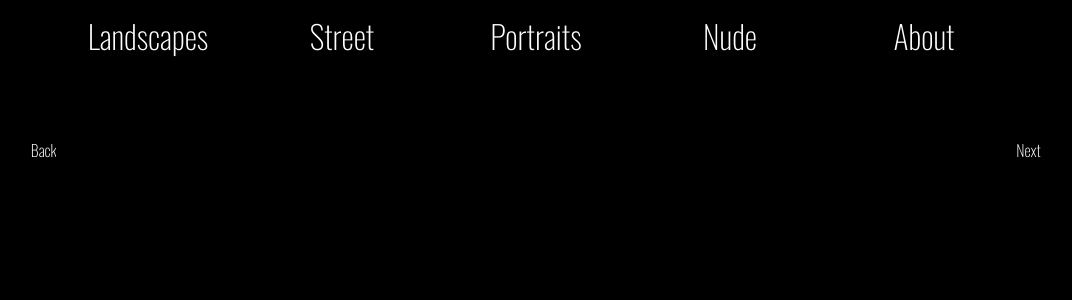
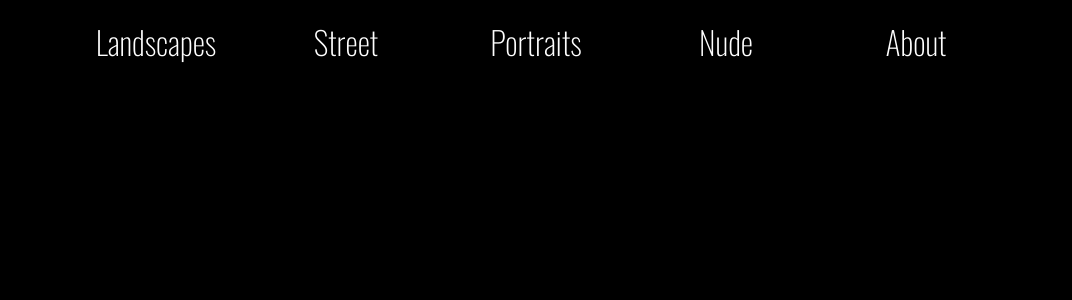
Before and after one commit to Manuletti/Buldyk-portfolio, a Vue app in the folder buldyk-photo/: page /portfolio in a window 1280 px wide. Shown: the top 300 px of the page, without its empty margins (104-1176 px from the left). Built offline with nearby package versions, Linux system fonts and the light colour scheme.

Commit message:
style refactoring (not finished)

```diff
--- a/buldyk-photo/src/App.vue
+++ b/buldyk-photo/src/App.vue
@@ -5,24 +5,3 @@ import { RouterView } from "vue-router";
 <template>
   <router-view></router-view>
 </template>
-
-<style>
-main {
-  font-family: "Oswald", sans-serif;
-  font-weight: 200;
-  color: white;
-}
-img {
-  display: flex;
-  margin: auto;
-  width: 98vw;
-  height: 97vh;
-}
-
-h1 {
-  position: absolute;
-  font-size: 150px;
-  margin-top: 30%;
-  margin-left: 5%;
-}
-</style>
--- a/buldyk-photo/src/assets/main.sass
+++ b/buldyk-photo/src/assets/main.sass
@@ -1,42 +1,50 @@
-$font-stack: "Oswald", sans-serif 200
+//fonts settings
+$font: "Oswald", sans-serif
+$weight-light: 200
 $primary-color: white
+$hover-color: red
 
-$secondary-color: red
+//background-settings
 $primary-background-color: black
 
-$thin-border: 1px solid black
-$font: "Oswald", sans-serif 200
+//Here are global styles
+// scoped styles are inside the components
+  // scoped styles in:
+  // WelcomePage,
+div
+  font-family: $font
+  font-weight: $weight-light
+  color: $primary-color
 
-body
-  background-color: $primary-background-color
-  width: 98wv
-  height: 98hw
+main
   display: flex
+  flex-direction: column
   margin: auto
   justify-content: center
-  align-content: center
-
-.nav-bar-btn
-  font-family: "Oswald", sans-serif
-  font-weight: 200
-  font-size: xx-large
-  color: $primary-color
-  border: $thin-border
-  margin: 1px
-  padding: 10px
-  width: 10rem
-  background-color: black
-  text-decoration: none
-  text-align: center
-
-  &:hover
-    color: $secondary-color
+  font-family: $font
+  font-weight: $weight-light
 
 nav
   display: flex
+  text-align: center
   justify-content: center
   gap: 10px
 
-div
-  font-family: "Oswald", sans-serif
-  font-weight: 200
+.nav-bar-btn
+  color: $primary-color
+  font-size: xx-large
+  padding: 10px
+  width: 10rem
+  text-decoration: none
+
+  &:hover
+    color: $hover-color
+
+section
+  display: flex
+  flex-direction: row
+  flex-wrap: wrap
+  gap: 20px
+  align-content: center
+  justify-content: center
+  margin-top: 2em
--- a/buldyk-photo/src/components/GanreGallery.vue
+++ b/buldyk-photo/src/components/GanreGallery.vue
@@ -1,6 +1,6 @@
 <script setup lang="ts">
 import { usePhotoStore } from "@/stores/photos";
-import { ref, onUpdated, toRaw } from "vue";
+import { ref, onUpdated } from "vue";
 const photos = usePhotoStore();
 const photoList = ref(photos.filteredByGanre);
 //the problem is that if one enter the page via adress
@@ -11,10 +11,10 @@ onUpdated(() => {
 });
 </script>
 <template>
-  <section>
+  <section class="pictures">
     <router-view></router-view>
     <div class="preview-container" v-for="item in photoList">
-      <router-link :to="{name: 'photocard', params: item}">
+      <router-link :to="{ name: 'photocard', params: item }">
         <img class="preview-img" :src="item.source" />
       </router-link>
     </div>
@@ -22,24 +22,15 @@ onUpdated(() => {
 </template>
 
 <style scoped>
-section {
-  display: flex;
-  flex-direction: row;
-  flex-wrap: wrap;
-  gap: 20px;
-  align-content: center;
-  justify-content: center;
-  margin-top: 2em;
-}
 .preview-img {
-  max-width: 150px;
-  max-height: 150px;
+  max-width: 200px;
+  max-height: 200px;
   height: auto;
   width: auto;
 }
 
 .preview-img:hover {
-  max-width: 160px;
-  max-height: 160px;
+  max-width: 210px;
+  max-height: 210px;
 }
 </style>
--- a/buldyk-photo/src/components/NavigationBar.vue
+++ b/buldyk-photo/src/components/NavigationBar.vue
@@ -32,5 +32,3 @@ const photos = usePhotoStore();
     <router-link class="nav-bar-btn" to="/portfolio/about">About</router-link>
   </nav>
 </template>
-
-<style scoped></style>
--- a/buldyk-photo/src/views/PortfolioPage.vue
+++ b/buldyk-photo/src/views/PortfolioPage.vue
@@ -3,35 +3,8 @@ import NavigationBar from "../components/NavigationBar.vue";
 </script>
 
 <template>
-  <body>
-    <!-- Nav bar should be inside PhotoCard component -->
-    <div class="nav-btn">Back</div>
-    <main>
-      <NavigationBar />
-      <router-view></router-view>
-    </main>
-    <div class="nav-btn">Next</div>
-  </body>
+  <main>
+    <NavigationBar />
+    <router-view></router-view>
+  </main>
 </template>
-
-<style>
-main {
-  color: white;
-}
-.nav-btn {
-  height: 300px;
-  width: 10%;
-  margin: auto;
-  text-align: center;
-  line-height: 300px;
-  color: white;
-}
-.nav-btn:hover {
-  background-color: rgb(10, 9, 9);
-  color: red;
-}
-
-.nav-arrow {
-  width: 10em;
-}
-</style>
--- a/buldyk-photo/src/views/WelcomePage.vue
+++ b/buldyk-photo/src/views/WelcomePage.vue
@@ -1,26 +1,25 @@
 <script setup lang="ts"></script>
 
 <template>
-  <div>
-    <router-link to="/portfolio"><h1>Buldyk production</h1></router-link>
-    <img src="../../public/img/Welcome2500.jpg" alt="welcome" srcset="" />
+  <div class="welcome-wallpaper">
+    <router-link to="/portfolio">
+      <h1>Buldyk production</h1>
+    </router-link>
+    <img id="wallpaper-img" src="../../public/img/Welcome2500.jpg" alt="welcome" srcset="" />
   </div>
 </template>
 
-<style>
-div {
-  font-family: "Oswald", sans-serif;
-  font-weight: 200;
+<style scoped>
+.welcome-wallpaper {
   height: 100vh;
   overflow: hidden;
 }
-img {
+#wallpaper-img {
   display: flex;
   margin: auto;
   width: 98vw;
   height: auto;
 }
-
 h1 {
   position: absolute;
   color: white;
@@ -32,14 +31,4 @@ h1:hover {
   font-size: 155px;
   text-decoration: underline;
 }
-
-@media (max-width: 576px) {
-  h1 {
-    font-size: 80px;
-    text-decoration: underline;
-  }
-  img {
-    width: auto;
-  }
-}
 </style>
```
